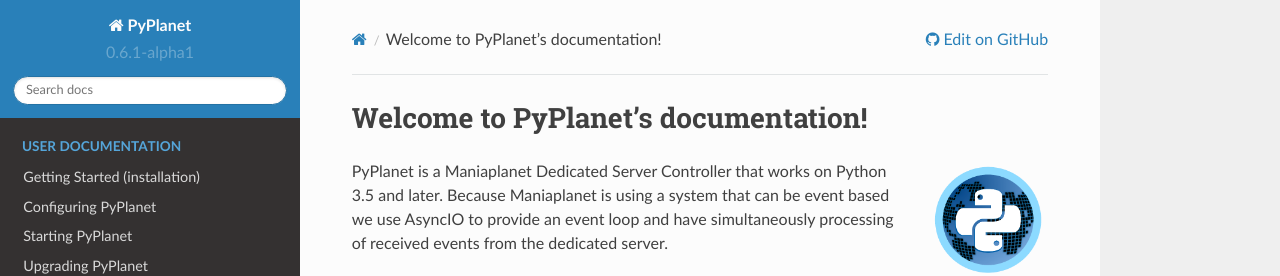
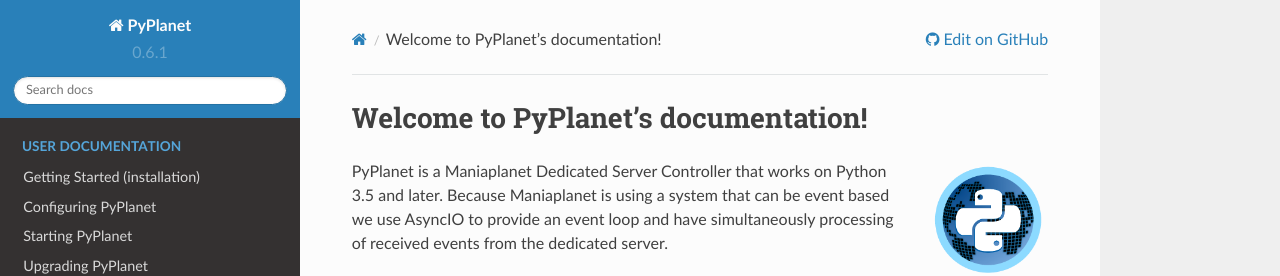
Before and after one commit to PyPlanet/PyPlanet, a Sphinx documentation site: the page built from docs/source/index.rst, in a window 1280 px wide. Shown: the top 276 px of the page. Built offline with Sphinx 7.4.7 and the Read the Docs theme 2.0.0, drawn with Linux system fonts in a browser that asks for light colours; formulas are drawn with MathJax 3.

Commit message:
Bump version: 0.6.1-alpha1 → 0.6.1

```diff
--- a/docs/source/conf.py
+++ b/docs/source/conf.py
@@ -68,9 +68,9 @@ author = 'Tom Valk'
 # built documents.
 #
 # The short X.Y version.
-version = '0.6.1-alpha1'
+version = '0.6.1'
 # The full version, including alpha/beta/rc tags.
-release = '0.6.1-alpha1'
+release = '0.6.1'
 
 # The language for content autogenerated by Sphinx. Refer to documentation
 # for a list of supported languages.
--- a/pyplanet/__init__.py
+++ b/pyplanet/__init__.py
@@ -2,5 +2,5 @@
 PyPlanet, a robust and simple Maniaplanet Server Controller for Python 3.5+.
 Please see LICENSE file in root of project.
 """
-__version__ = '0.6.1-alpha1'
+__version__ = '0.6.1'
 __author__ = 'Tom Valk'
```
Also changed, not shown: .bumpversion.cfg.
